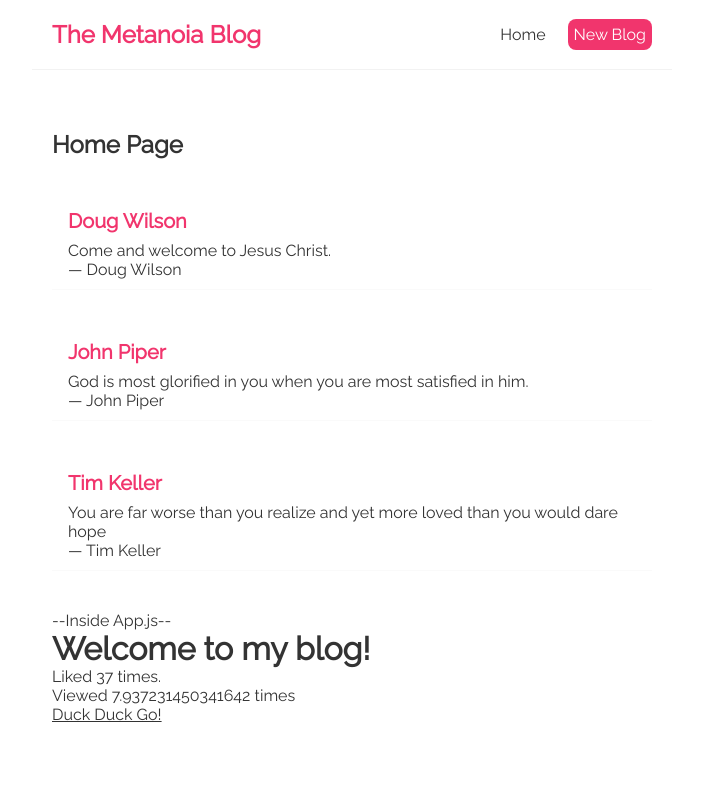
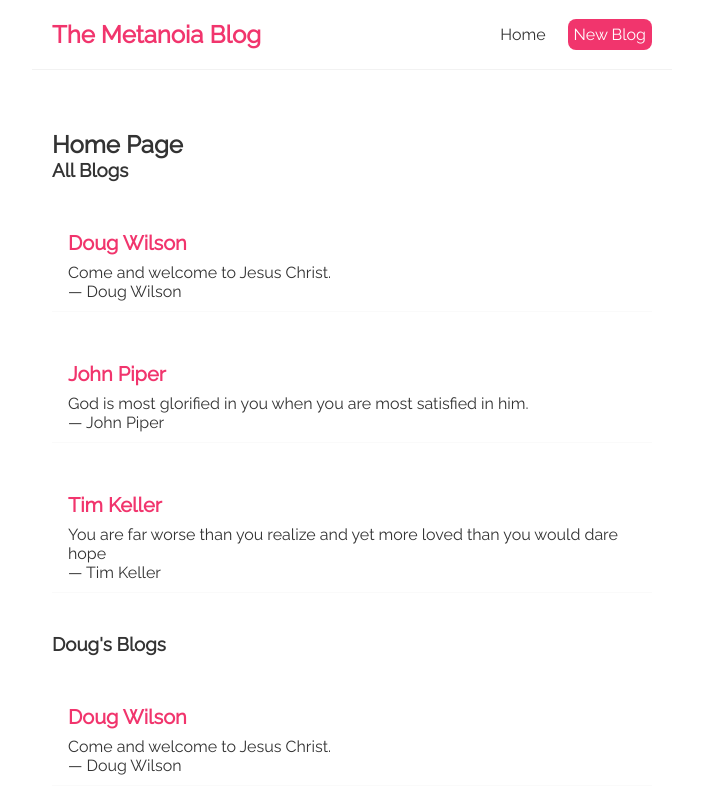
Before and after one commit to kyletower/blog, a React (Create React App) app: page / in a window 1280 px wide. Shown: the top 800 px of the page, without its empty margins (288-991 px from the left). Built offline with nearby package versions, Linux system fonts and the light colour scheme.

Commit message:
adding another BlogList component to display filtered results

```diff
--- a/src/BlogList.js
+++ b/src/BlogList.js
@@ -1,6 +1,7 @@
-const BlogList = ({ blogs }) => {
+const BlogList = ({ blogs, category }) => {
   return (
     <div className='blog-list'>
+      <h3>{category}</h3>
       {blogs.map((blog) => (
         <div className='blog-preview' key={blog.id}>
           <h2>{blog.author}</h2>
--- a/src/Home.js
+++ b/src/Home.js
@@ -42,7 +42,11 @@ const Home = () => {
       <p>
         {name} is {age} years old
       </p> */}
-      <BlogList blogs={blogs} />
+      <BlogList blogs={blogs} category='All Blogs' />
+      <BlogList
+        blogs={blogs.filter((blog) => blog.author === 'Doug Wilson')}
+        category="Doug's Blogs"
+      />
     </div>
   );
 };
```
